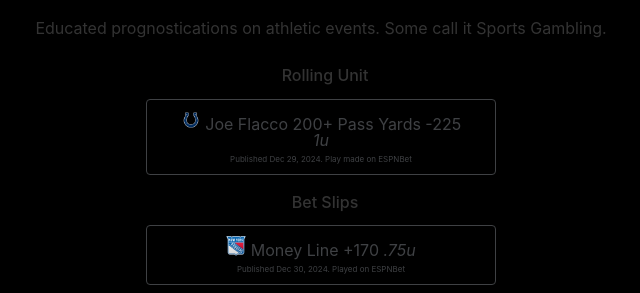
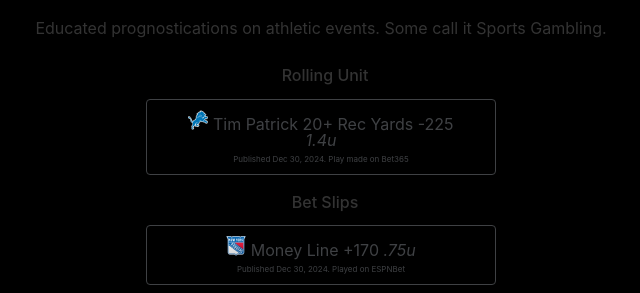
Before and after one commit to vellsworth/profile, a Jekyll site: the page built from index.html, in a window 1280 px wide. Shown: the part 318-611 px from the top of the page, without its empty margins (319-959 px from the left). Built offline with Jekyll 4.4.1, drawn with Linux system fonts in a browser that asks for light colours; nearby versions of some CDN libraries.

Commit message:
Update rolling.yml

```diff
--- a/_data/rolling.yml
+++ b/_data/rolling.yml
@@ -1,6 +1,6 @@
 bets:
-  - description: "Joe Flacco 200+ Pass Yards -225 <i>1u</i>"
-    published: "Dec 29, 2024. Play made on ESPNBet"
-    popup: Flacco Magic matches up well against a poor Giants secondary.
+  - description: "Tim Patrick 20+ Rec Yards -225 <i>1.4u</i>"
+    published: "Dec 30, 2024. Play made on Bet365"
+    popup: Patrick was locked down last week, but cleared 20+ Yards the 5 games prior. Lions may reduce snaps to starters due to the big game next week.
     teams:
-      - nfl-colts
+      - nfl-lions
```
